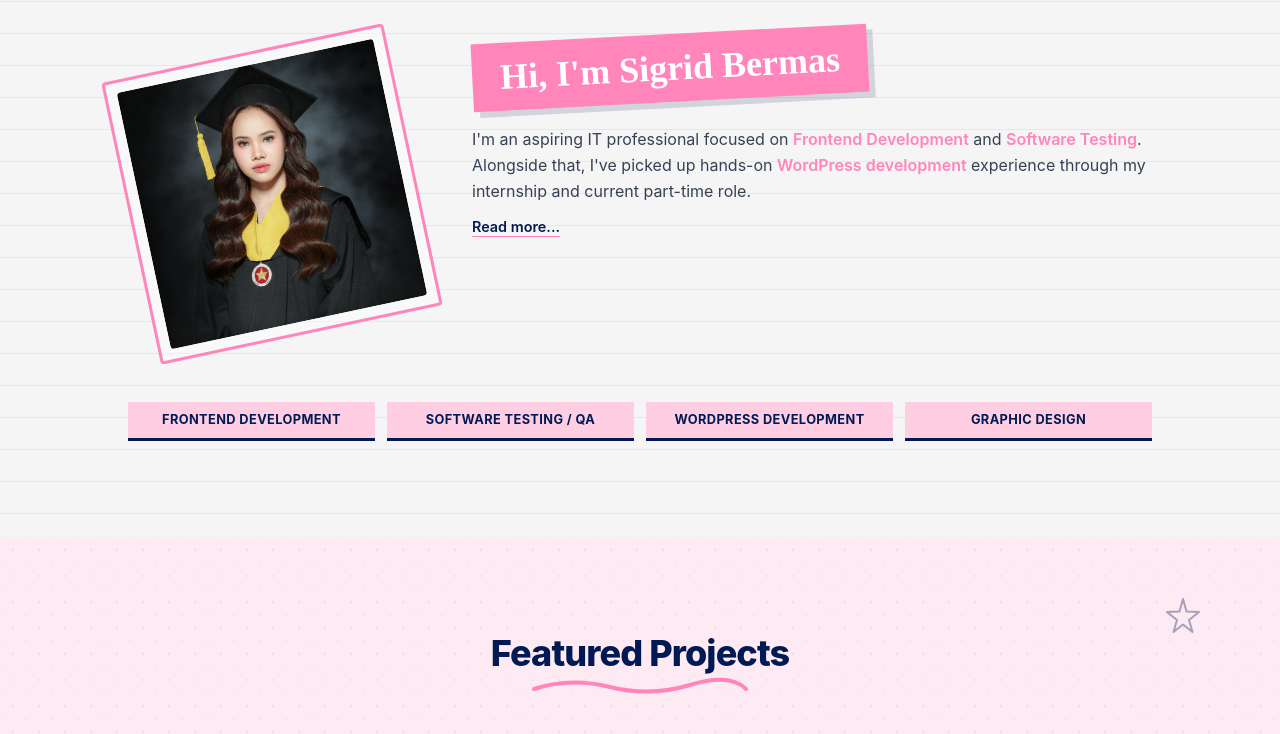
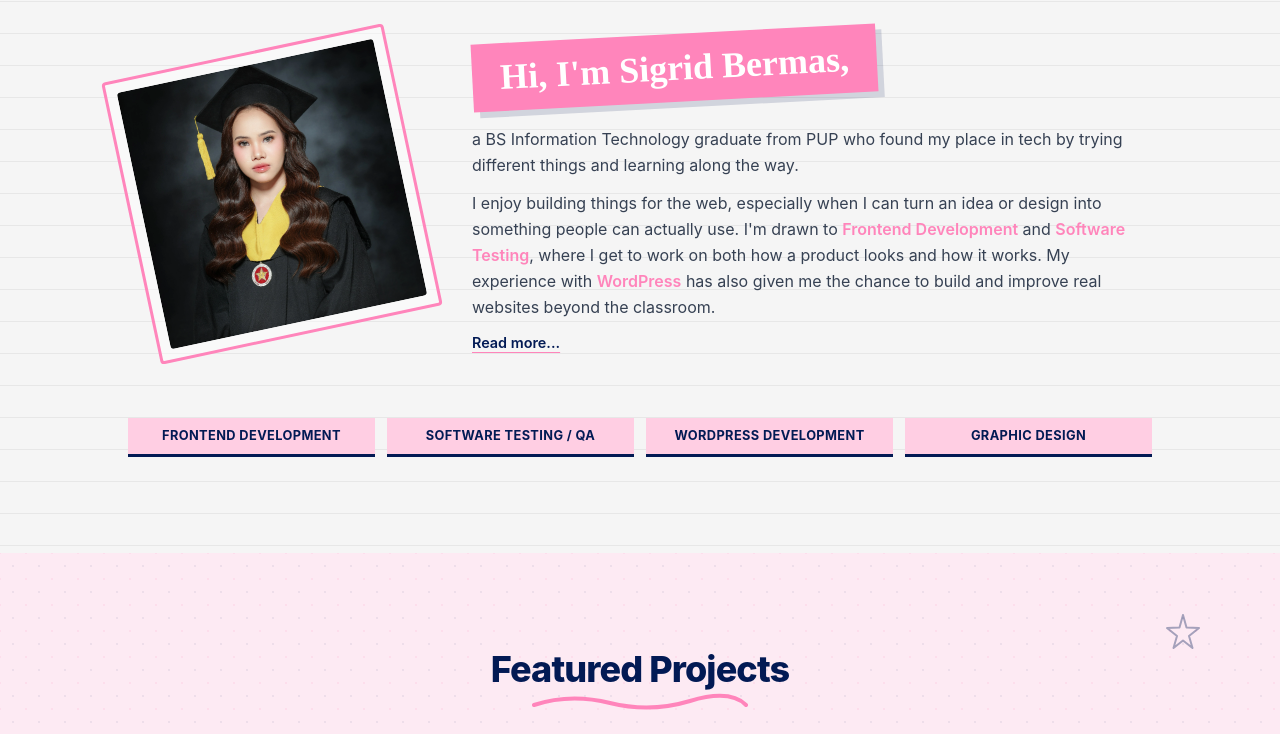
Before and after one commit to irisAreIrises/my-portfolio, a React (Vite) app: page / in a window 1280 px wide. Shown: the part 920-1654 px from the top of the page. Built offline with nearby package versions, Linux system fonts and the light colour scheme.

Commit message:
updated About and Featured projects section

```diff
--- a/src/components/About.jsx
+++ b/src/components/About.jsx
@@ -141,17 +141,23 @@ export default function About() {
             <div id="about-text-block" className={`about-text-block ${isVisible ? "about-visible" : ""}`}>
               <div id="about-name-tag" className="about-name-tag mb-6">
                 <span className="about-handwritten text-3xl sm:text-4xl font-bold">
-                  Hi, I'm Sigrid Bermas
+                  Hi, I'm Sigrid Bermas,
                 </span>
               </div>
 
-              <p id="about-bio" className="text-gray-700 leading-relaxed mb-2">
-                I'm an aspiring IT professional focused on{" "}
+              <p id="about-bio" className="text-gray-700 leading-relaxed mb-3">
+                a BS Information Technology graduate from PUP who found my place in tech by
+                trying different things and learning along the way.
+              </p>
+
+              <p id="about-bio-1b" className="text-gray-700 leading-relaxed mb-2">
+                I enjoy building things for the web, especially when I can turn an idea or design into
+                something people can actually use. I'm drawn to{" "}
                 <span className="text-[#FF85BB] font-semibold">Frontend Development</span> and{" "}
-                <span className="text-[#FF85BB] font-semibold">Software Testing</span>. Alongside
-                that, I've picked up hands-on{" "}
-                <span className="text-[#FF85BB] font-semibold">WordPress development</span> experience
-                through my internship and current part-time role.
+                <span className="text-[#FF85BB] font-semibold">Software Testing</span>, where I get to work
+                on both how a product looks and how it works. My experience with{" "}
+                <span className="text-[#FF85BB] font-semibold">WordPress</span> has also given me the chance
+                to build and improve real websites beyond the classroom.
               </p>
 
               <div
@@ -159,12 +165,23 @@ export default function About() {
                 className={`about-bio-extra ${isBioExpanded ? "about-open" : ""}`}
               >
                 <div style={{ overflow: "hidden" }}>
-                  <p id="about-bio-2" className="text-gray-700 leading-relaxed pt-2 pb-1">
-                    While finishing my degree, I've been spending my time sharpening my skills,
-                    exploring new tools, and pushing myself outside my comfort zone. Beyond
-                    development, I also enjoy graphic design — I create publication materials for
-                    our Chapel.
-                  </p>
+                  <div className="space-y-3 pt-2 pb-1">
+                    <p id="about-bio-2" className="text-gray-700 leading-relaxed">
+                      But for me, IT has never been just about code. I've learned to enjoy the process of
+                      figuring things out, asking why something isn't working, and finding a way to make it
+                      better. That's part of what led me to QA and testing. I like looking at a system from
+                      a user's perspective and thinking about the things that could go wrong.
+                    </p>
+                    <p id="about-bio-3" className="text-gray-700 leading-relaxed">
+                      Outside of tech, I enjoy <span className="text-[#FF85BB] font-semibold">Graphic Design</span> and creating publication materials for our
+                      Chapel. It's something that reminds me that I can be both technical and creative.
+                    </p>
+                    <p id="about-bio-4" className="text-gray-700 leading-relaxed">
+                      I'm still learning, still exploring, and still figuring out where this path will take
+                      me. For now, I'm excited to keep building, testing, creating, and growing along the
+                      way.
+                    </p>
+                  </div>
                 </div>
               </div>
 
--- a/src/components/Projects.jsx
+++ b/src/components/Projects.jsx
@@ -8,14 +8,14 @@ import createspace from "../assets/CreateSpace.webp"
 const PROJECTS = [
   {
     id: "lms",
-    title: "Web LMS for Advanced Learning Programs",
+    title: "LearnByALPS Learning Management System",
     role: "Frontend Developer Intern",
     period: "Feb 2026 – May 2026",
     description:
       "Built a web-based Learning Management System to improve online learning delivery, customizing course pages and UI for better accessibility.",
     details: [
-      "A web-based Learning Management System built for Advanced Learning Programs (ALPs), a leading training provider in the Philippines known for organizing local and international conferences.",
-      "I customized the course pages and overall UI using Elementor and Tutor LMS, with a focus on accessibility and a smoother online learning experience.",
+      "A web-based Learning Management System developed for Advanced Learning Programs (ALPs), a preferred training partner delivering high-impact onsite and online training programs in leadership development, digital transformation, and artificial intelligence.",
+      "I customized the course pages and overall user interface using Elementor and Tutor LMS, with a focus on accessibility, responsive design, and creating a smoother online learning experience for learners.",
     ],
     tech: ["WordPress", "Elementor", "Tutor LMS", "php", "javascript"],
     image: lms,
@@ -29,8 +29,8 @@ const PROJECTS = [
     description:
       "Developed the official event website, implementing responsive, user-friendly designs for a large-scale HR symposium.",
     details: [
-      "The official website for the 5th Annual Southeast Asia HR Expo & Symposium (SEA HRES 2026), a premier HR summit bringing together HR leaders, industry experts, and innovators.",
-      "Organized by ALPs, the event caters to top organizations in both the public and private sectors. I built responsive, user-friendly pages to present the event to a large audience.",
+      "The official website for the 5th Annual Southeast Asia HR Expo & Symposium (SEA HRES 2026), a premier HR summit bringing together HR leaders, industry experts, and innovators from across the region.",
+      "Organized by ALPs, the event brings together organizations from both the public and private sectors. I developed responsive and user-friendly pages to effectively present the event, speakers, agenda, and other key information to attendees.",
     ],
     tech: ["WordPress", "Elementor"],
     image: hrExpo,
@@ -44,10 +44,9 @@ const PROJECTS = [
     description:
       "Built secure backend logic for canteen reservations and catering operations, with a database schema tracking orders, menu items, and inventory to prevent double-bookings.",
     details: [
-      "A web-based catering management system for the University Canteen Catering Service (UCCS) under GASS at PUP, replacing paper forms, Google Sheets, and a whiteboard calendar.",
-      "Clients can view the menu, check the calendar, submit reservations, and track their status. Staff get approval tools, capacity limits, blackout dates, inventory tracking, and reports.",
-      "My role was the backend: secure reservation logic and a database schema for orders, menu items, and inventory that prevents double-bookings.",
-      "The system also includes Market Basket Analysis for menu recommendations and an AI Admin Assistant for summarized reports, data retrieval, and auto-filling forms from phone requests.",
+      "A web-based catering management system developed for the University Canteen Catering Service (UCCS) under the General Administrative Support Services (GASS) at PUP. The system replaces paper forms, Google Sheets, and a manual whiteboard calendar with a centralized digital platform.",
+      "Clients can browse menus, check availability, submit catering reservations, and track their reservation status. Staff, on the other hand, can manage approvals, capacity limits, blackout dates, inventory, and reports.",
+      "As the backend developer, I designed the reservation logic and database structure for orders, menu items, and inventory, including safeguards against double-bookings. The system also features Market Basket Analysis for menu recommendations and an AI Admin Assistant for report summaries, data retrieval, and automatically filling forms based on phone requests.",
     ],
     tech: ["Database Design", "Backend Logic"],
     image: pupgass,
```
